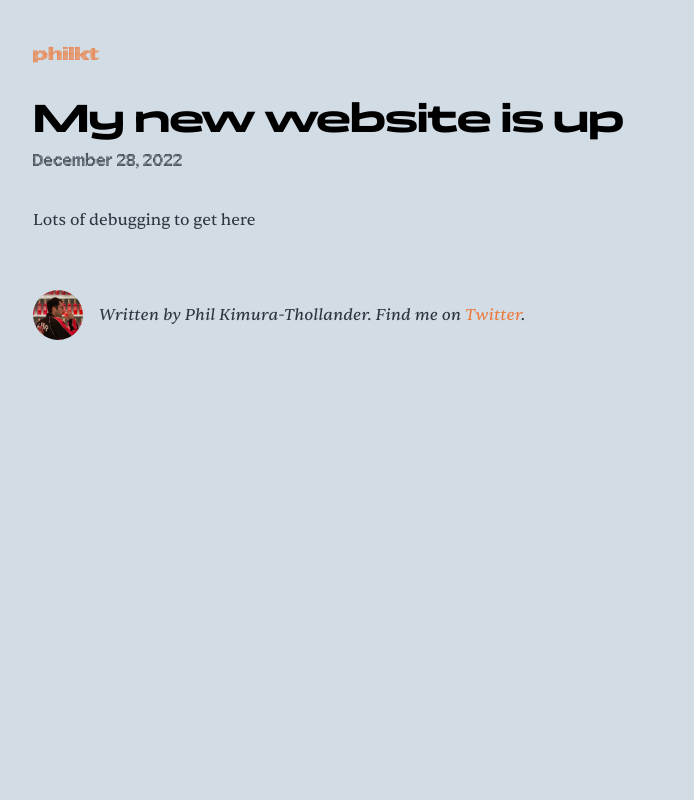
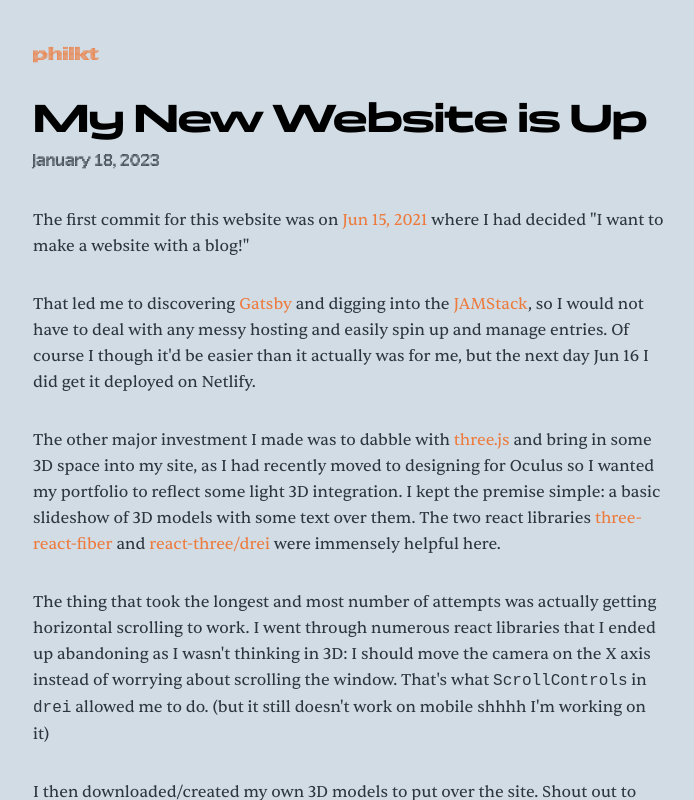
Before and after one commit to LinkCable/quatro, a Gatsby site: page /my-new-website-is-up/ in a window 1280 px wide. Shown: the whole page, without its empty margins (291-985 px from the left). Built offline with nearby package versions, Linux system fonts and the light colour scheme; Gatsby itself is replaced by a stand-in of ours; no server answers.

Commit message:
Update Blog “my-new-website-is-up/index”

```diff
--- a/content/blog/my-new-website-is-up/index.md
+++ b/content/blog/my-new-website-is-up/index.md
@@ -1,6 +1,18 @@
 ---
-title: My new website is up
-date: 2022-12-28T22:03:46.494Z
-description: This is awesome!!
+title: My New Website is Up
+date: 2023-01-18T18:02:57.208Z
+description: Been a long journey...
 ---
-L﻿ots of debugging to get here
+The first commit for this website was on [Jun 15, 2021](https://github.com/LinkCable/quattro/commit/224045acbaa506eca0a2347684c9420909931571) where I had decided "I want to make a website with a blog!"
+
+T﻿hat led me to discovering [Gatsby](https://www.gatsbyjs.com/) and digging into the [JAMStack](https://jamstack.org/), so I would not have to deal with any messy hosting and easily spin up and manage entries. Of course I though it'd be easier than it actually was for me, but the next day Jun 16 I did get it deployed on Netlify.
+
+T﻿he other major investment I made was to dabble with [three.js](https://threejs.org/) and bring in some 3D space into my site, as I had recently moved to designing for Oculus so I wanted my portfolio to reflect some light 3D integration. I kept the premise simple: a basic slideshow of 3D models with some text over them. The two react libraries [three-react-fiber](https://github.com/pmndrs/react-three-fiber) and [react-three/drei](https://github.com/pmndrs/drei) were immensely helpful here.
+
+T﻿he thing that took the longest and most number of attempts was actually getting horizontal scrolling to work. I went through numerous react libraries that I ended up abandoning as I wasn't thinking in 3D: I should move the camera on the X axis instead of worrying about scrolling the window. That's what `ScrollControls` in `drei` allowed me to do. (but it still doesn't work on mobile shhhh I'm working on it)
+
+I﻿ then downloaded/created my own 3D models to put over the site. Shout out to Elin and Marcus Kane from Sketchfab for the [Meta](https://sketchfab.com/3d-models/meta-logo-913b2a99b7404b80b75a8d3927ce20d0) and [Quest Pro](https://sketchfab.com/3d-models/project-cambria-mockup-ce29a185c5c94e2684315e73c37513ce) models. Had to bust out my Blender skills to clean up the models and also make some of my own. I also leveraged the new [Bezel](https://www.bezel.it/) website which is like Figma but for 3D (started by a former co-worker!)
+
+S﻿ome irritating bugs that still exist is that for some reason the home page does not work on iOS at all! The `canvas` is set to `display: none` just on iOS which makes no sense to me, so hopefully I'll be able to figure it out soon.
+
+But, 1 year and a half later, on 1/18/2023 my site is now live!
```
